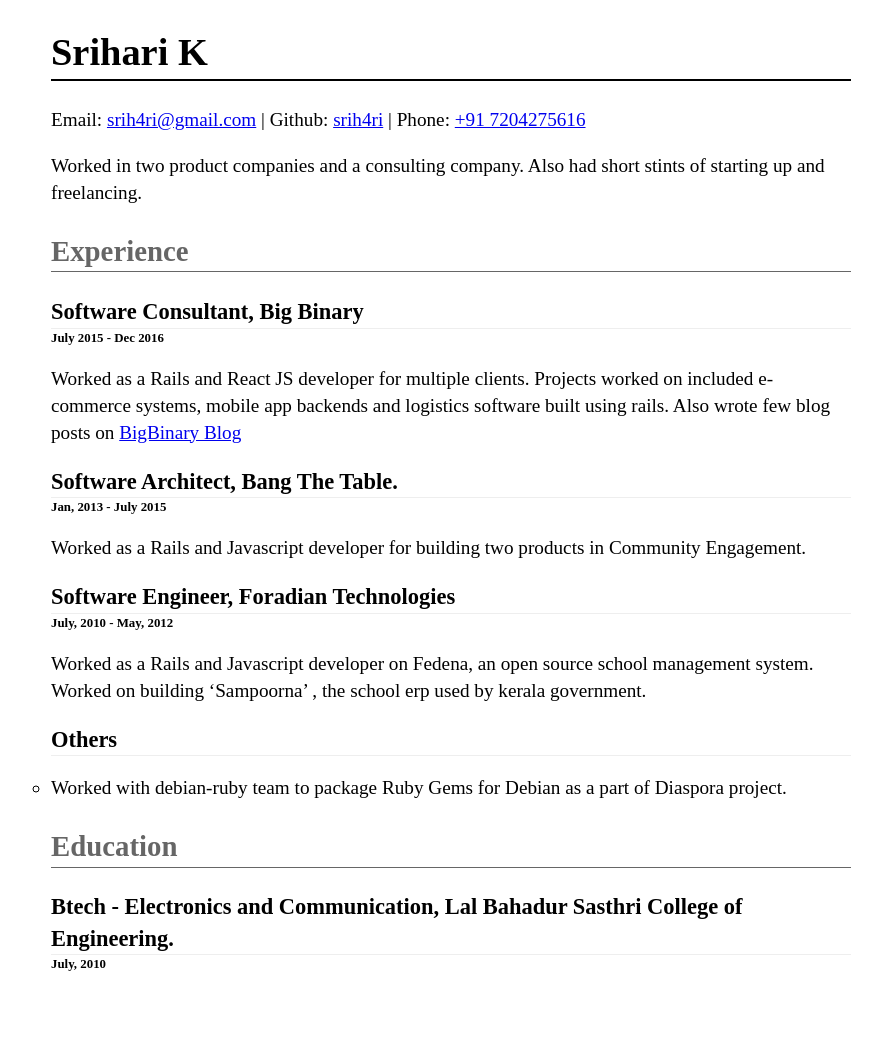
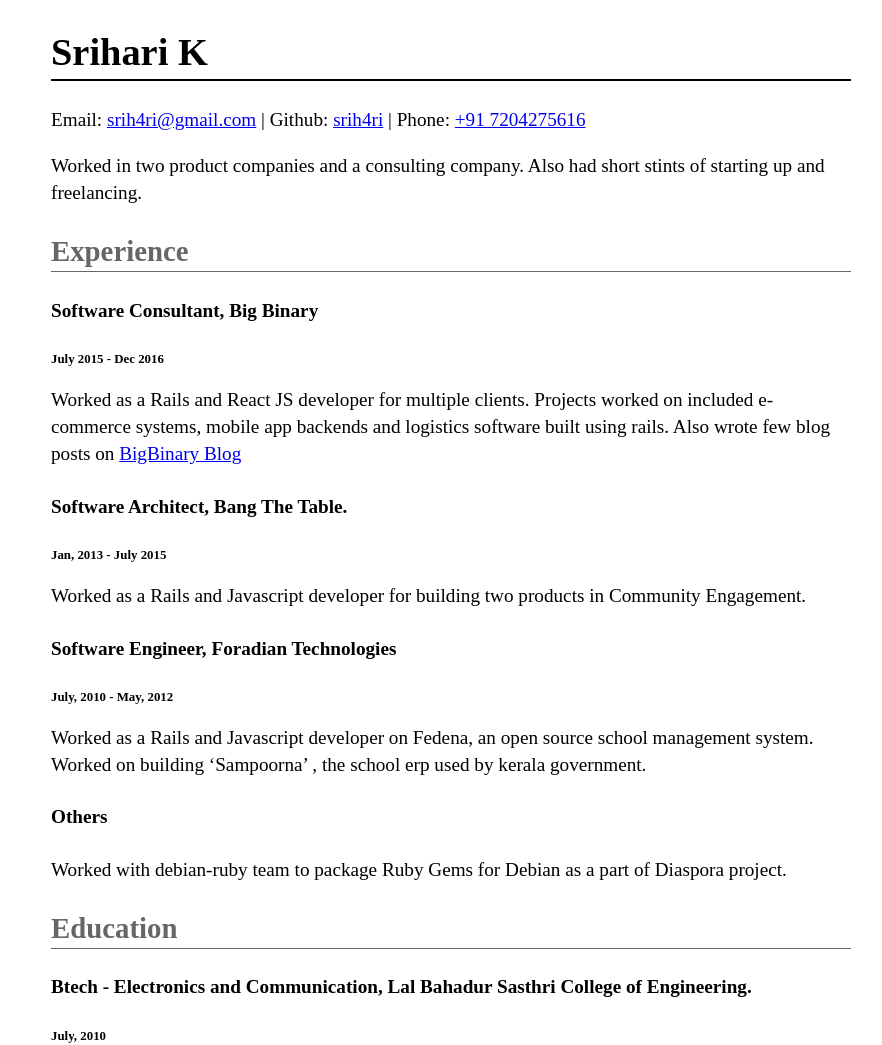
Before and after one commit to srih4ri/srih4ri.github.com, a Jekyll site: the page built from resume/index.md, in a window 1280 px wide. Shown: the whole page, without its empty margins (189-1071 px from the left). Built offline with Jekyll 4.4.1, drawn with Linux system fonts in a browser that asks for light colours; before the commit the page ends 973 px from its top, so only the background shows below that.

Commit message:
Headings

```diff
--- a/resume/index.md
+++ b/resume/index.md
@@ -12,27 +12,27 @@
 
 ## Experience
 
-### Software Consultant, Big Binary
+#### Software Consultant, Big Binary
 
 ###### July 2015 - Dec 2016
 Worked as a Rails and React JS developer for multiple clients. Projects worked on included e-commerce systems, mobile app backends and logistics software built using rails. Also wrote few blog posts on [BigBinary Blog](https://blog.bigbinary.com)
 
-### Software Architect, Bang The Table.
+#### Software Architect, Bang The Table.
 
 ###### Jan, 2013 - July 2015
 Worked as a Rails and Javascript developer for building two products in Community Engagement.
 
-### Software Engineer, Foradian Technologies
+#### Software Engineer, Foradian Technologies
 
 ###### July, 2010 - May, 2012
 Worked as a Rails and Javascript developer on Fedena, an open source school management system. Worked on building 'Sampoorna' , the school erp used by kerala government.
 
-### Others
+#### Others
 
-*   Worked with debian-ruby team to package Ruby Gems for Debian as a part of Diaspora project.
+Worked with debian-ruby team to package Ruby Gems for Debian as a part of Diaspora project.
 
 ## Education
 
-### Btech - Electronics and Communication, Lal Bahadur Sasthri College of Engineering.
+#### Btech - Electronics and Communication, Lal Bahadur Sasthri College of Engineering.
 
 ###### July, 2010
```
